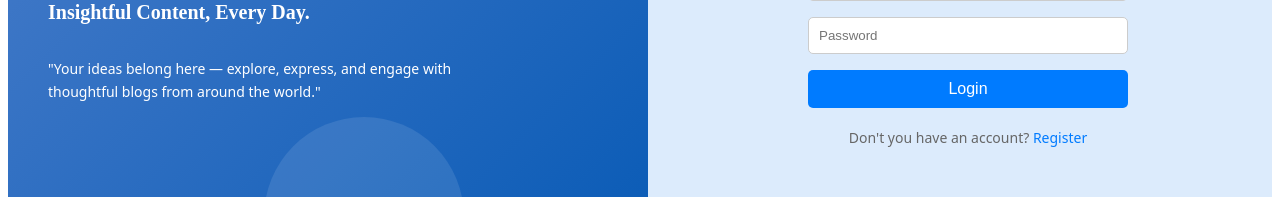
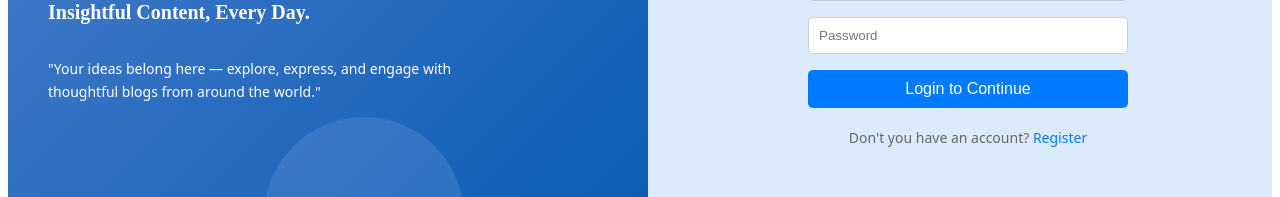
Before and after one commit to Jasdev-Singh/Blogmaze_web_app, a React (Create React App) app in the folder frontend/: page / in a window 1280 px wide. Shown: the part 395-592 px from the top of the page. Built offline with nearby package versions, Linux system fonts and the light colour scheme.

Commit message:
Update Login.jsx

```diff
--- a/frontend/src/pages/Login.jsx
+++ b/frontend/src/pages/Login.jsx
@@ -74,7 +74,7 @@
           </label>
         </div>
 
-        <button type="submit"  className="btn-primary" onClick={handlesubmit}>Login</button>
+        <button type="submit"  className="btn-primary" onClick={handlesubmit}>Login to Continue</button>
         {err &&<p>{err}</p>}
 
         <p  className="signup-text">
```
